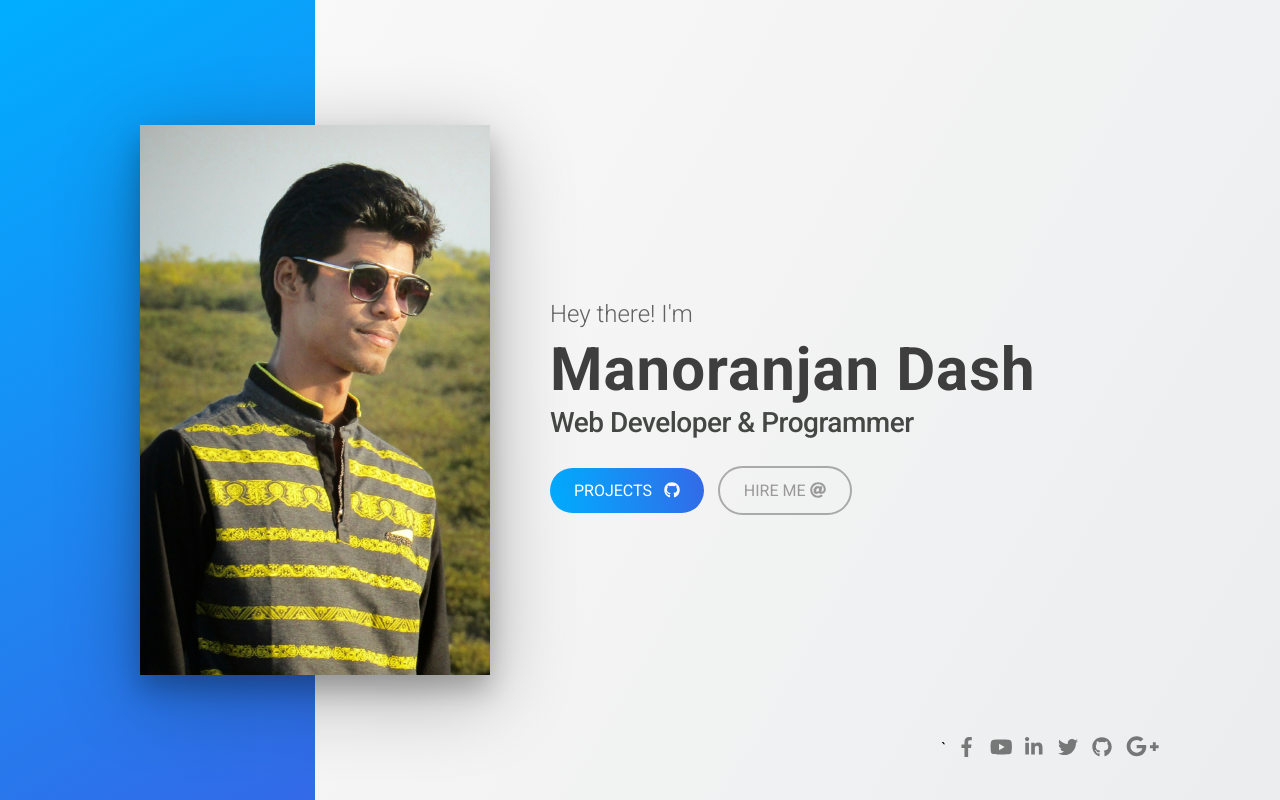
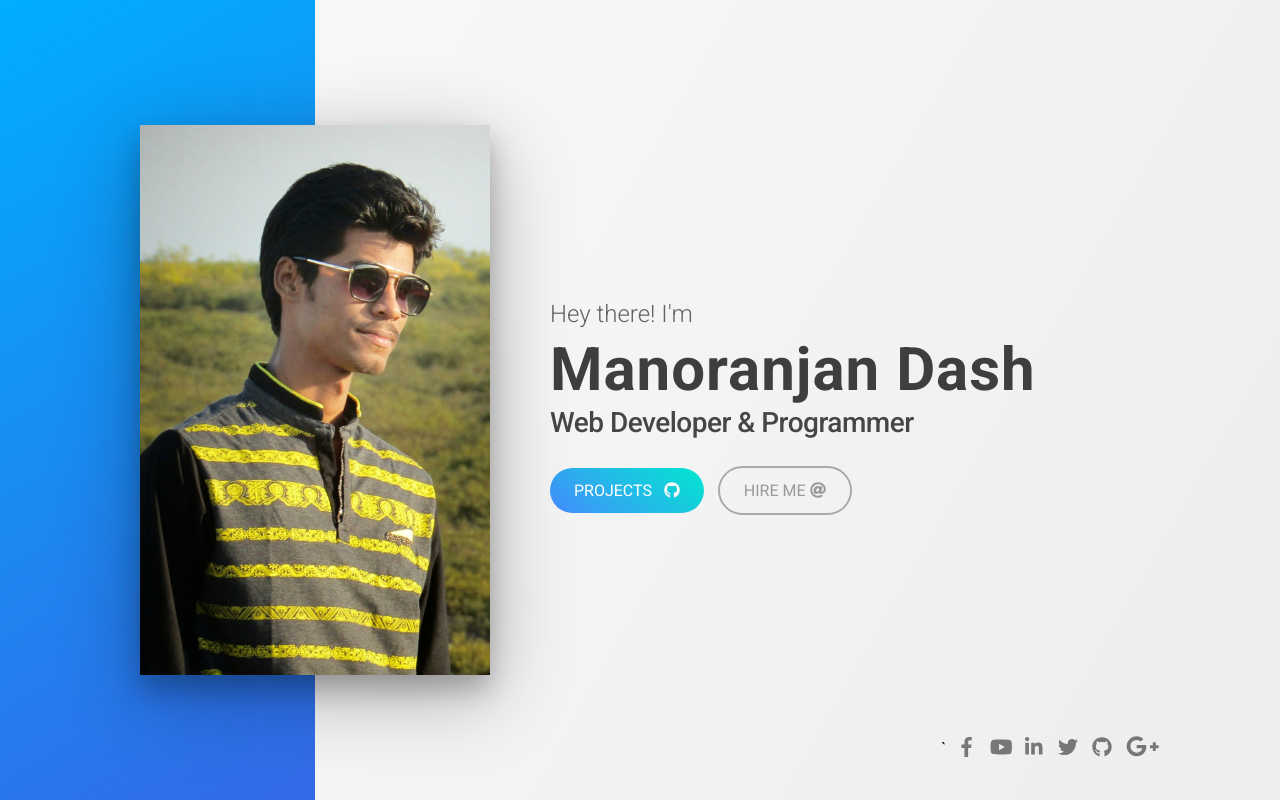
Before and after one commit to thisismd/thisismd.github.io, a plain HTML site: page index.html in a window 1280 px wide. Drawn offline with Linux system fonts and the light colour scheme.

Commit message:
update css button color

```diff
--- a/css/style1.css
+++ b/css/style1.css
@@ -876,7 +876,7 @@ a.color-theme-3 {
 }
 
 .color-btn-1 {
-    background: linear-gradient(80deg, #00aeff, #3369e7) !important;
+    background: linear-gradient(217.67deg, #01E7CF 0%, #458DFF 100%) !important;
 }
 .color-bg-0 {
     background: linear-gradient(150deg, #00aeff, #3369e7) !important;
```
